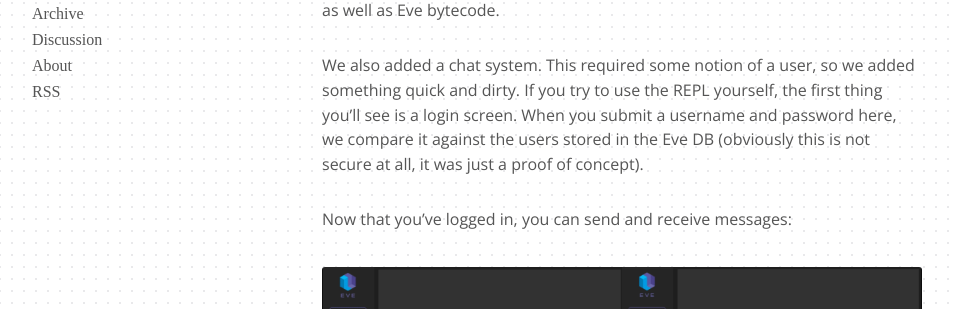
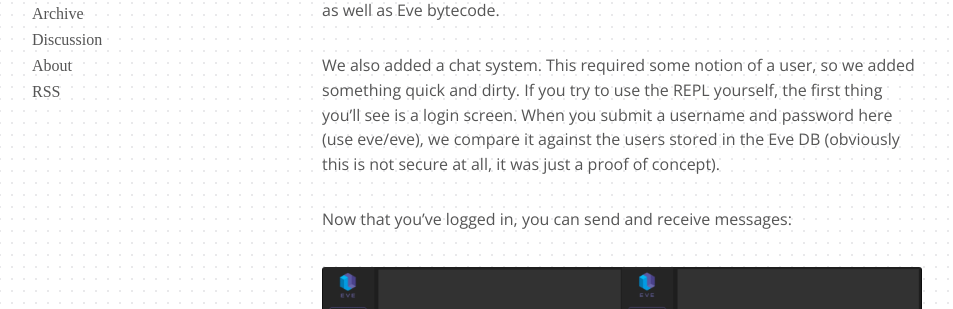
Before and after one commit to Kodowa/incidentalcomplexity, a Jekyll site: the page built from _posts/2016-06-30-apr.md, in a window 1280 px wide and 900 px high, scrolled down 6697 px. Shown: the part 206-515 px from the top of the window, without its empty margins (18-971 px from the left). Built offline with Jekyll 4.4.1, drawn with Linux system fonts in a browser that asks for light colours; some web fonts are replaced.

Commit message:
updated password

```diff
--- a/_posts/2016-06-30-apr.md
+++ b/_posts/2016-06-30-apr.md
@@ -142,7 +142,7 @@
 
 The info tab displays information from the compiler about the query for debugging purposes. So far, we display the intermediate expansion of the query, as well as Eve bytecode.
 
-We also added a chat system. This required some notion of a user, so we added something quick and dirty. If you try to use the REPL yourself, the first thing you'll see is a login screen. When you submit a username and password here, we compare it against the users stored in the Eve DB (obviously this is not secure at all, it was just a proof of concept).
+We also added a chat system. This required some notion of a user, so we added something quick and dirty. If you try to use the REPL yourself, the first thing you'll see is a login screen. When you submit a username and password here (use eve/eve), we compare it against the users stored in the Eve DB (obviously this is not secure at all, it was just a proof of concept).
 
 Now that you've logged in, you can send and receive messages:
 
```
